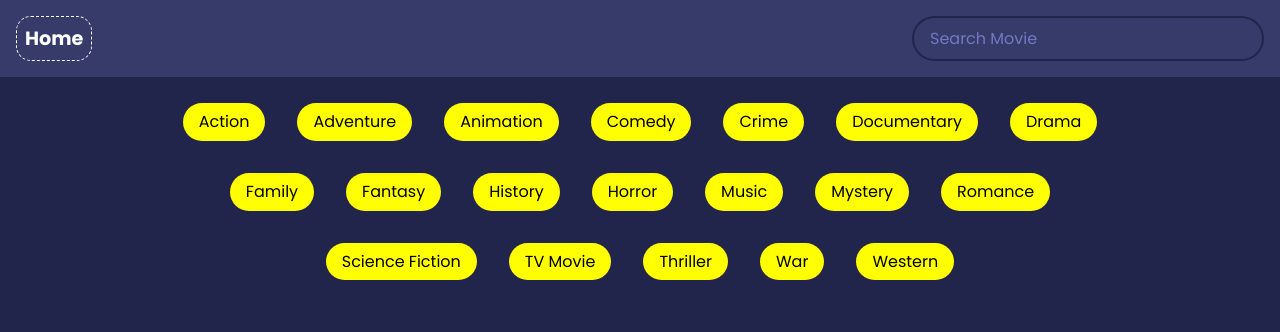
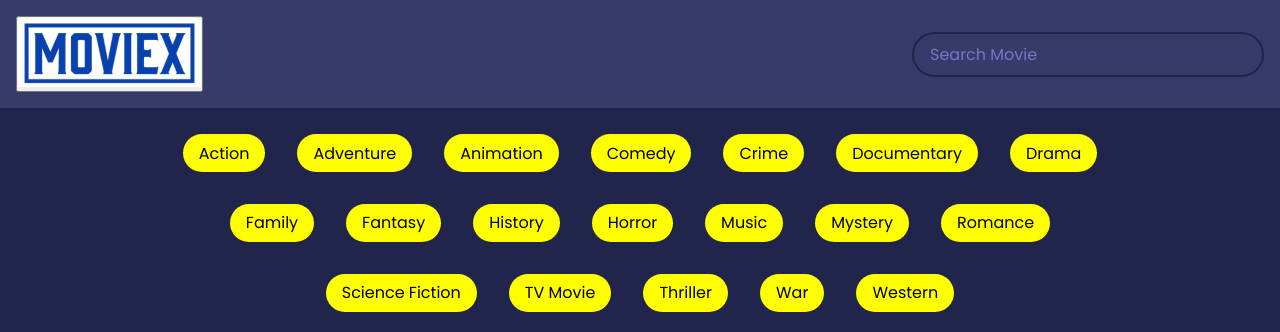
Before and after one commit to TejasBavaskar/moviex, a plain HTML site: page index.html in a window 1280 px wide. Shown: the top 332 px of the page. Drawn offline with nearby package versions, Linux system fonts and the light colour scheme; no server answers.

Commit message:
fix(company-logo): added company logo (#19)

```diff
--- a/index.html
+++ b/index.html
@@ -10,7 +10,9 @@
 <body>
   <!-- Header with search bar-->
   <header id="header">
-    <button class="home-btn">Home</button>
+    <button class="home-btn">
+      <img src="company-logo.png" alt="Company-logo">
+    </button>
     <form id="form">
       <input type="text" placeholder="Search Movie" class="search" id="searchbar">
     </form>
--- a/style.css
+++ b/style.css
@@ -24,25 +24,23 @@ header {
   padding: 1rem;
   display: flex;
   justify-content: space-between;
+  align-items: center;
   background-color: var(--secondary-color);
 }
 
 .home-btn {
-  font-size: 1.2rem;
-  font-family: inherit;
-  font-weight: 900;
-  padding: 0.2rem 0.5rem;
-  color: white;
-  background-color: var(--secondary-color);
-  border: 1px dashed white;
-  border-radius: 15px;
-  cursor: pointer;
+  width: 15%;
+  padding: 0;
+}
+
+.home-btn img {
+  width: 100%;
+  height: 100%;
 }
 
 .home-btn:hover {
-  background-color: white;
-  color: var(--primary-color);
-  border: 1px dashed black;
+  transform: scale(1.04);
+  border: 2px dashed black;
 }
 
 .search {
```
Also changed, not shown: company-logo.png (added).
